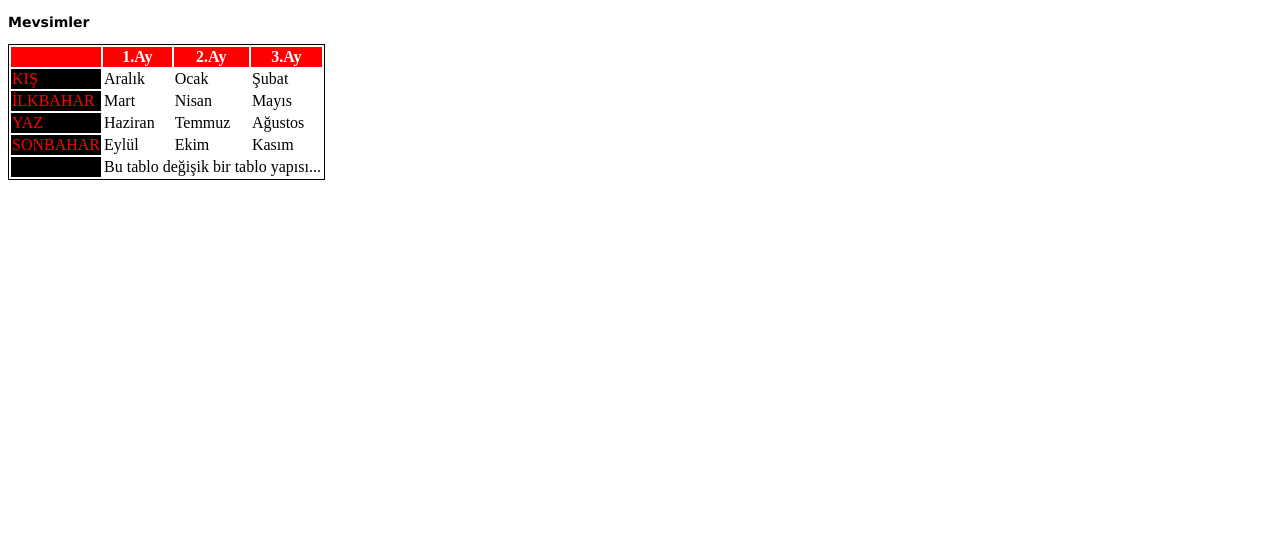
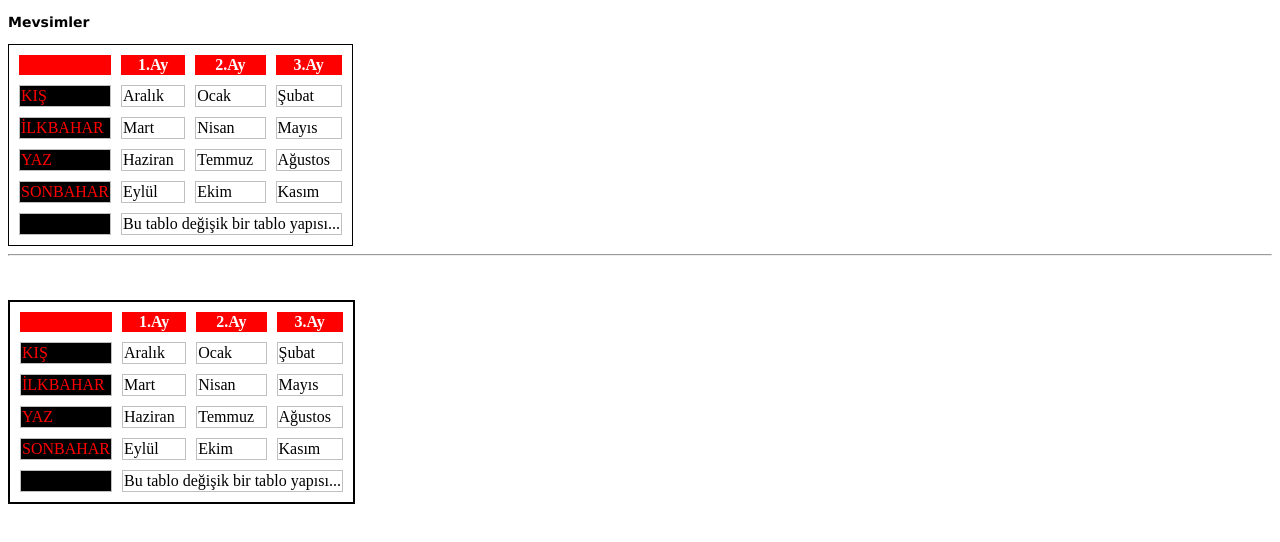
Before and after one commit to UCC11-AriBilgi/Web101-Live, a plain HTML site: page P03_HTML_Tablolar/index.html in a window 1280 px wide. Drawn offline with Linux system fonts and the light colour scheme.

Commit message:
Some changes

```diff
--- a/P03_HTML_Tablolar/index.html
+++ b/P03_HTML_Tablolar/index.html
@@ -4,10 +4,21 @@
     <meta charset="utf-8" />
     <title>.: HTML Tablolar :.</title>
     <style>
-        #mevsimler-aylar {
-            border:1px solid black;
+        #mevsimler-aylar
+        {
+            border: 1px solid black;
+            border-spacing: 10px;
+        }
+        #mevsimler-aylar1
+        {
+            border: 2px solid black;
+            border-spacing:10px;
+        }
 
+        tr,td{
+            border:1px solid silver;
         }
+
         td:nth-child(1){
             background-color: black;
             color:red;
@@ -67,6 +78,50 @@
 
     </table>
 
+    <hr />
+    <br />
+    <br />
+
+    <table id="mevsimler-aylar1">
+        <thead>
+        <th></th>
+        <th>1.Ay</th>
+        <th>2.Ay</th>
+        <th>3.Ay</th>
+        </thead>
+        <tbody>
+            <tr>
+                <td>KIŞ</td>
+                <td>Aralık</td>
+                <td>Ocak</td>
+                <td>Şubat</td>
+            </tr>
+            <tr>
+                <td>İLKBAHAR</td>
+                <td>Mart</td>
+                <td>Nisan</td>
+                <td>Mayıs</td>
+            </tr>
+            <tr>
+                <td>YAZ</td>
+                <td>Haziran</td>
+                <td>Temmuz</td>
+                <td>Ağustos</td>
+            </tr>
+            <tr>
+                <td>SONBAHAR</td>
+                <td>Eylül</td>
+                <td>Ekim</td>
+                <td>Kasım</td>
+            </tr>
+
+        </tbody>
+        <tfoot>
+        <td></td>
+        <td colspan="3">Bu tablo değişik bir tablo yapısı...</td>
+        </tfoot>
+
+    </table>
 
 </body>
 </html>
```
Lines whose indentation alone changed are shown as unchanged.
